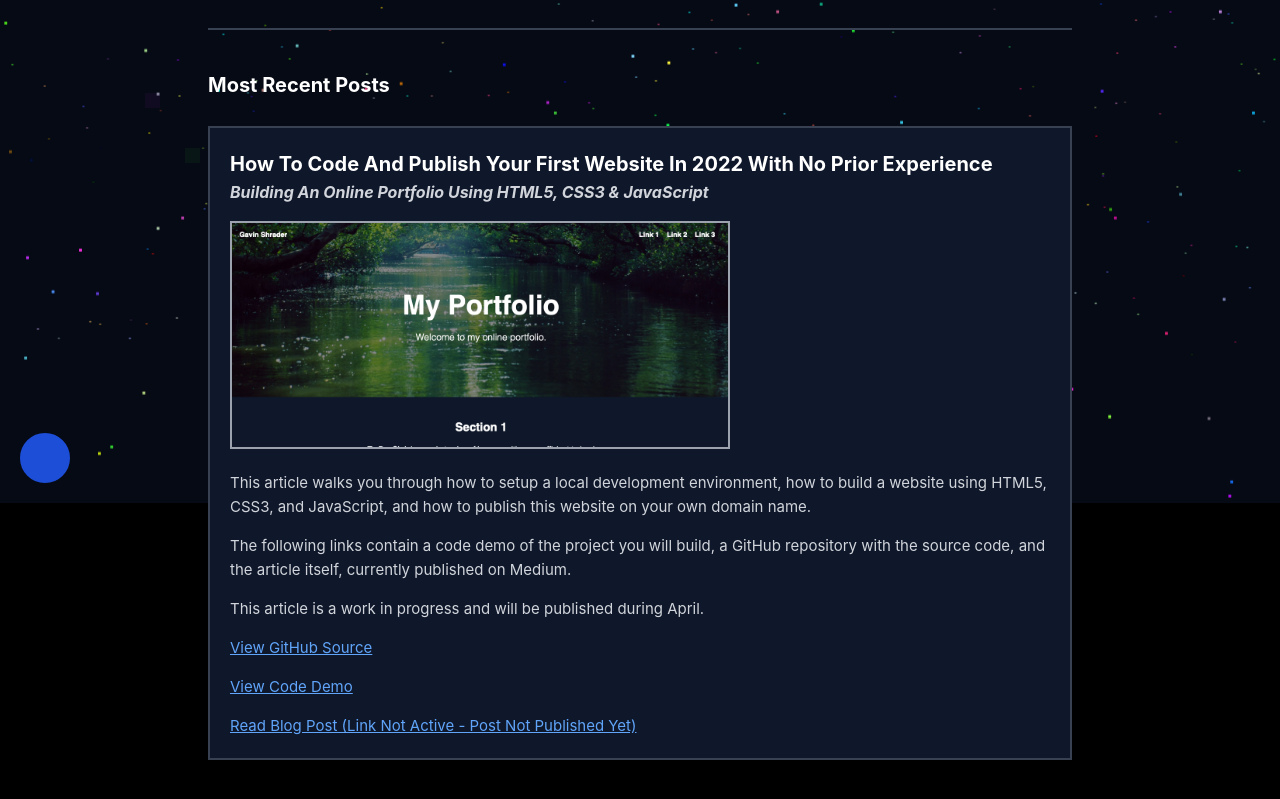
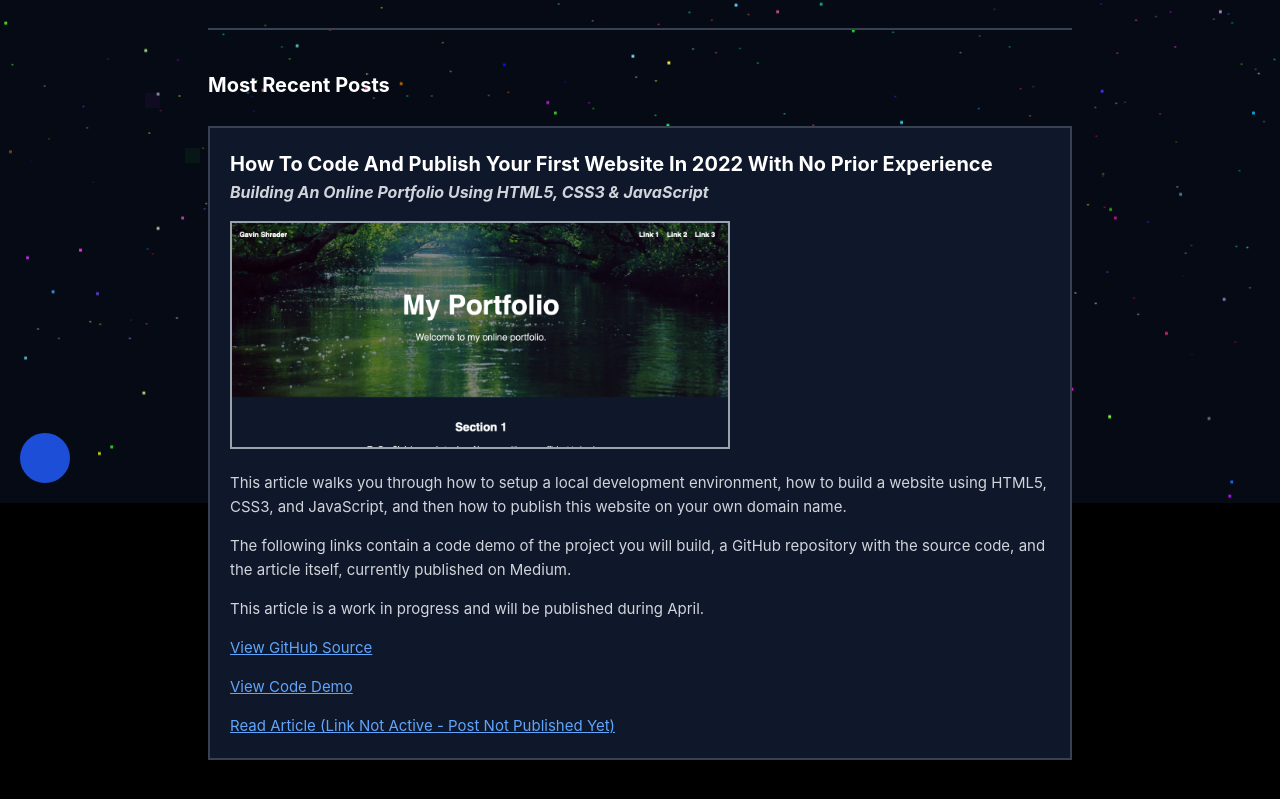
Before and after one commit to Cloudinnovates/gavinshr.com, a React (Create React App) app: page /blog in a window 1280 px wide. Shown: the part 297-1096 px from the top of the page. Built offline with nearby package versions, Linux system fonts and the light colour scheme; some icons are missing.

Commit message:
Updating Blog post wording

```diff
--- a/src/Routes/Blog/BlogData.js
+++ b/src/Routes/Blog/BlogData.js
@@ -10,7 +10,7 @@ export const posts = [
     color: "#16a34a",
     imageUrlName: "MediumTutorialDemo.png",
     moreInfo: [
-      "This article walks you through how to setup a local development environment, how to build a website using HTML5, CSS3, and JavaScript, and how to publish this website on your own domain name.",
+      "This article walks you through how to setup a local development environment, how to build a website using HTML5, CSS3, and JavaScript, and then how to publish this website on your own domain name.",
       "The following links contain a code demo of the project you will build, a GitHub repository with the source code, and the article itself, currently published on Medium.",
       "This article is a work in progress and will be published during April."
     ],
@@ -34,7 +34,7 @@ export const posts = [
       {
         uniqueKey: "Read-Post",
         url: "",
-        urlName: "Read Blog Post (Link Not Active - Post Not Published Yet)",
+        urlName: "Read Article (Link Not Active - Post Not Published Yet)",
         urlOpensInNewTab: true,
         urlIsNavLink: false,
         urlIsHashLink: false,
```
Also changed, not shown: 13 other files (tests, documents, lock files or other folders).
